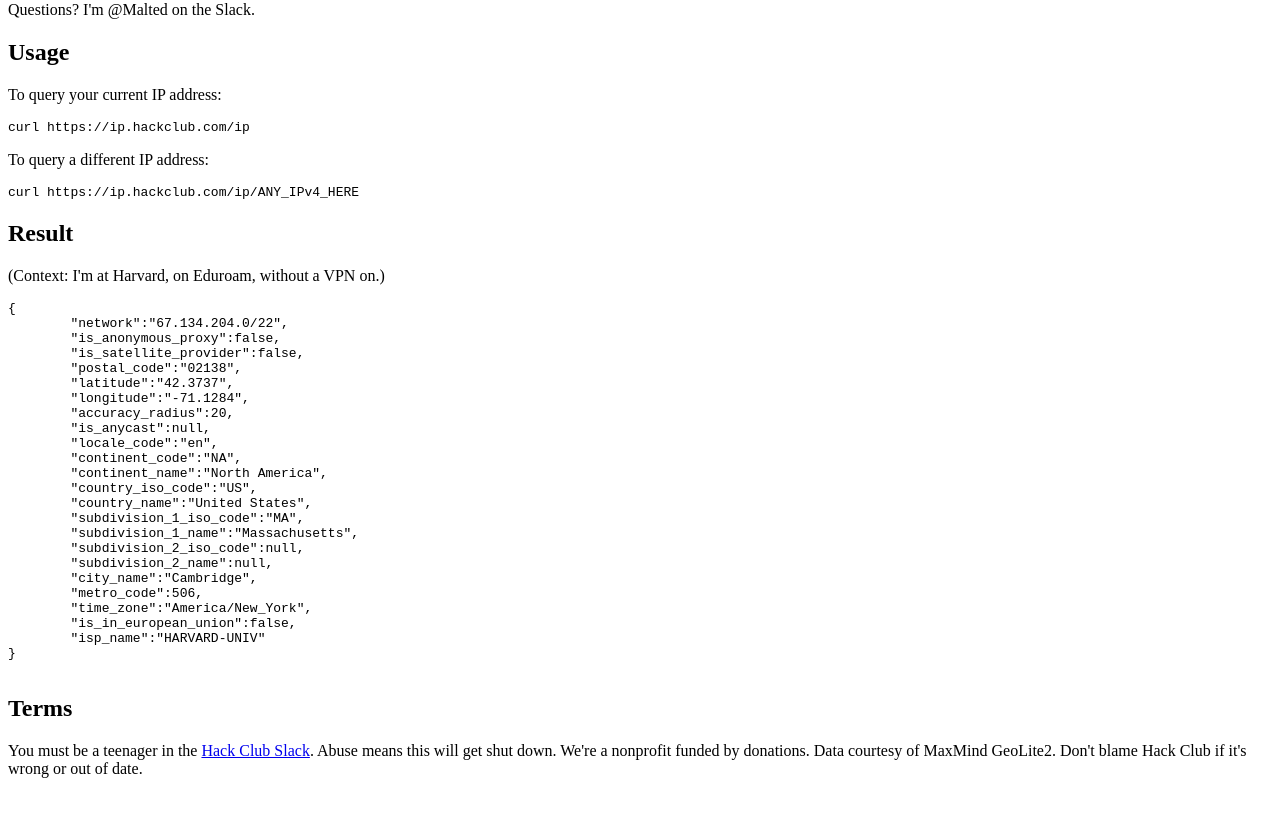
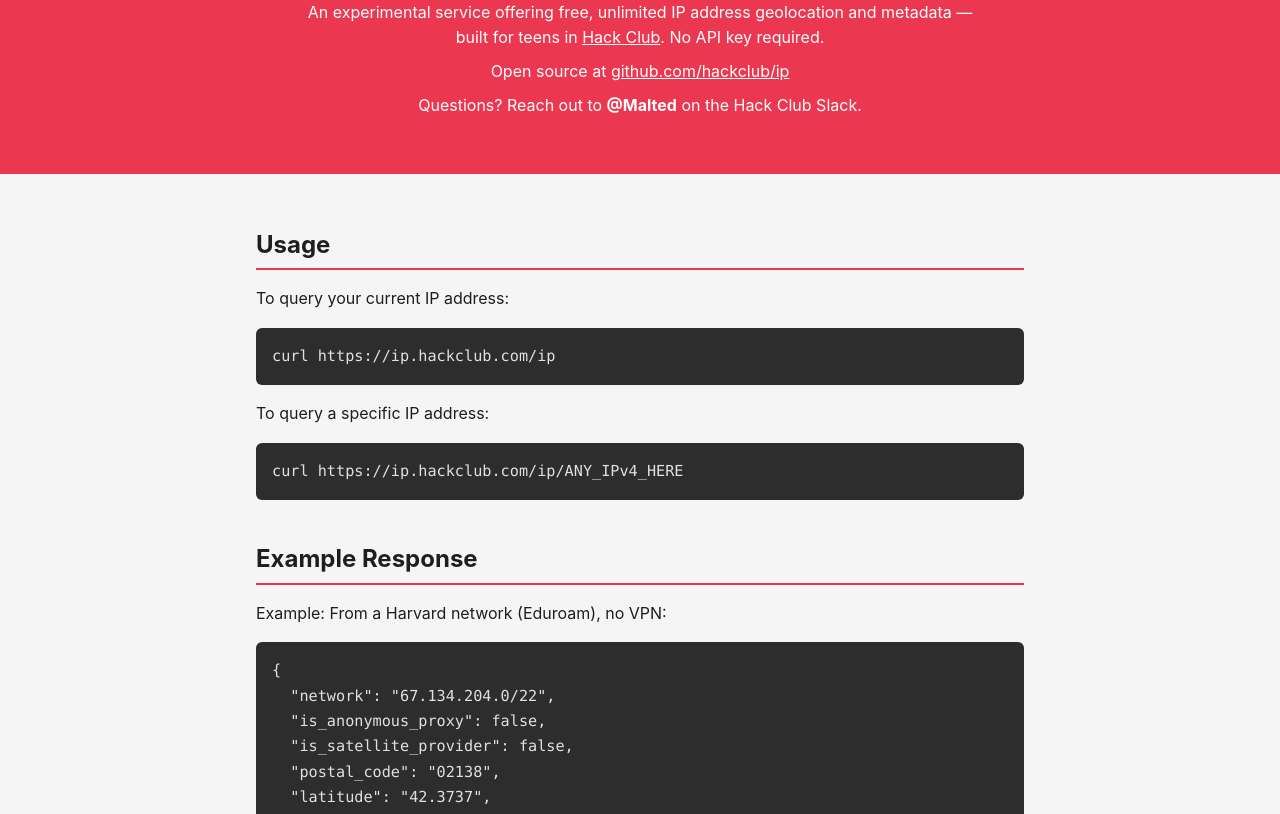
Before and after one commit to hackclub/ip, a plain HTML site: page index.html in a window 1280 px wide. Shown: the part 147-961 px from the top of the page. Drawn offline with Linux system fonts and the light colour scheme.

Commit message:
Update index.html

```diff
--- a/index.html
+++ b/index.html
@@ -4,68 +4,169 @@
   <meta charset="UTF-8" />
   <meta name="viewport" content="width=device-width, initial-scale=1.0" />
   <title>Hack Club | IP</title>
+  <style>
+    :root {
+      --red: #ec3750;
+      --black: #1e1e1e;
+      --gray: #f5f5f5;
+      --white: #ffffff;
+      --code-bg: #2d2d2d;
+      --code-text: #e0e0e0;
+    }
+
+    * {
+      box-sizing: border-box;
+    }
+
+    body {
+      margin: 0;
+      font-family: -apple-system, BlinkMacSystemFont, "Segoe UI", Roboto, Oxygen,
+        Ubuntu, Cantarell, "Open Sans", "Helvetica Neue", sans-serif;
+      background-color: var(--gray);
+      color: var(--black);
+      line-height: 1.6;
+    }
+
+    header {
+      background-color: var(--red);
+      color: var(--white);
+      padding: 3rem 1rem;
+      text-align: center;
+    }
+
+    header h1 {
+      font-size: 2.5rem;
+      margin-bottom: 0.5rem;
+    }
+
+    header p {
+      max-width: 700px;
+      margin: 0.5rem auto;
+      font-size: 1rem;
+    }
+
+    header a {
+      color: var(--white);
+      text-decoration: underline;
+    }
+
+    main {
+      max-width: 800px;
+      margin: auto;
+      padding: 2rem 1rem;
+    }
+
+    section {
+      margin-bottom: 2.5rem;
+    }
+
+    h2 {
+      font-size: 1.5rem;
+      border-bottom: 2px solid var(--red);
+      padding-bottom: 0.25rem;
+      margin-bottom: 1rem;
+      color: var(--black);
+    }
+
+    p {
+      font-size: 1rem;
+    }
+
+    pre {
+      background: var(--code-bg);
+      color: var(--code-text);
+      padding: 1rem;
+      border-radius: 6px;
+      overflow-x: auto;
+      font-size: 0.95rem;
+    }
+
+    code {
+      font-family: SFMono-Regular, Consolas, "Liberation Mono", Menlo, monospace;
+    }
+
+    a {
+      color: var(--red);
+      text-decoration: none;
+    }
+
+    a:hover {
+      text-decoration: underline;
+    }
+
+    footer {
+      text-align: center;
+      font-size: 0.9rem;
+      padding: 2rem 1rem;
+      color: #555;
+    }
+  </style>
 </head>
 <body>
   <header>
     <h1>ip.hackclub.com</h1>
     <p>
-				An experimental service providing unlimited
-				IP address geolocation and metadata for free,
-				for teens in
-				<a href="https://hackclub.com/" target="_blank">Hack Club</a>.
-				No API key needed.
+      An experimental service offering free, unlimited IP address geolocation and metadata —
+      built for teens in <a href="https://hackclub.com/" target="_blank">Hack Club</a>.
+      No API key required.
     </p>
-
-			<p>Open source at <a href="https://github.com/hackclub/ip">github.com/hackclub/ip</a>!</p>
-			<p>Questions? I'm @Malted on the Slack.</p>
+    <p>Open source at <a href="https://github.com/hackclub/ip" target="_blank">github.com/hackclub/ip</a></p>
+    <p>Questions? Reach out to <strong>@Malted</strong> on the Hack Club Slack.</p>
   </header>
 
+  <main>
     <section>
       <h2>Usage</h2>
       <p>To query your current IP address:</p>
       <pre><code>curl https://ip.hackclub.com/ip</code></pre>
 
-			<p>To query a different IP address:</p>
+      <p>To query a specific IP address:</p>
       <pre><code>curl https://ip.hackclub.com/ip/ANY_IPv4_HERE</code></pre>
     </section>
+
     <section>
-			<h2>Result</h2>
-			<p>(Context: I'm at Harvard, on Eduroam, without a VPN on.)</p>
+      <h2>Example Response</h2>
+      <p>Example: From a Harvard network (Eduroam), no VPN:</p>
       <pre><code>{
-	"network":"67.134.204.0/22",
-	"is_anonymous_proxy":false,
-	"is_satellite_provider":false,
-	"postal_code":"02138",
-	"latitude":"42.3737",
-	"longitude":"-71.1284",
-	"accuracy_radius":20,
-	"is_anycast":null,
-	"locale_code":"en",
-	"continent_code":"NA",
-	"continent_name":"North America",
-	"country_iso_code":"US",
-	"country_name":"United States",
-	"subdivision_1_iso_code":"MA",
-	"subdivision_1_name":"Massachusetts",
-	"subdivision_2_iso_code":null,
-	"subdivision_2_name":null,
-	"city_name":"Cambridge",
-	"metro_code":506,
-	"time_zone":"America/New_York",
-	"is_in_european_union":false,
-	"isp_name":"HARVARD-UNIV"
-}
-			</code></pre>
+  "network": "67.134.204.0/22",
+  "is_anonymous_proxy": false,
+  "is_satellite_provider": false,
+  "postal_code": "02138",
+  "latitude": "42.3737",
+  "longitude": "-71.1284",
+  "accuracy_radius": 20,
+  "is_anycast": null,
+  "locale_code": "en",
+  "continent_code": "NA",
+  "continent_name": "North America",
+  "country_iso_code": "US",
+  "country_name": "United States",
+  "subdivision_1_iso_code": "MA",
+  "subdivision_1_name": "Massachusetts",
+  "subdivision_2_iso_code": null,
+  "subdivision_2_name": null,
+  "city_name": "Cambridge",
+  "metro_code": 506,
+  "time_zone": "America/New_York",
+  "is_in_european_union": false,
+  "isp_name": "HARVARD-UNIV"
+}</code></pre>
     </section>
-
 
     <section>
       <h2>Terms</h2>
       <p>
         You must be a teenager in the <a href="https://hackclub.com/slack">Hack Club Slack</a>.
-				Abuse means this will get shut down. We're a nonprofit funded by donations.
-				Data courtesy of MaxMind GeoLite2. Don't blame Hack Club if it's wrong or out of date.
+        Abuse will lead to shutdown. This is a nonprofit project supported by donations.
+      </p>
+      <p>
+        Data provided by MaxMind GeoLite2. Accuracy may vary. Hack Club is not responsible for incorrect or outdated information.
       </p>
     </section>
+  </main>
+
+  <footer>
+    &copy; 2025 <a href="https://hackclub.com">Hack Club</a>
+  </footer>
 </body>
 </html>
```
Lines whose indentation alone changed are shown as unchanged.
